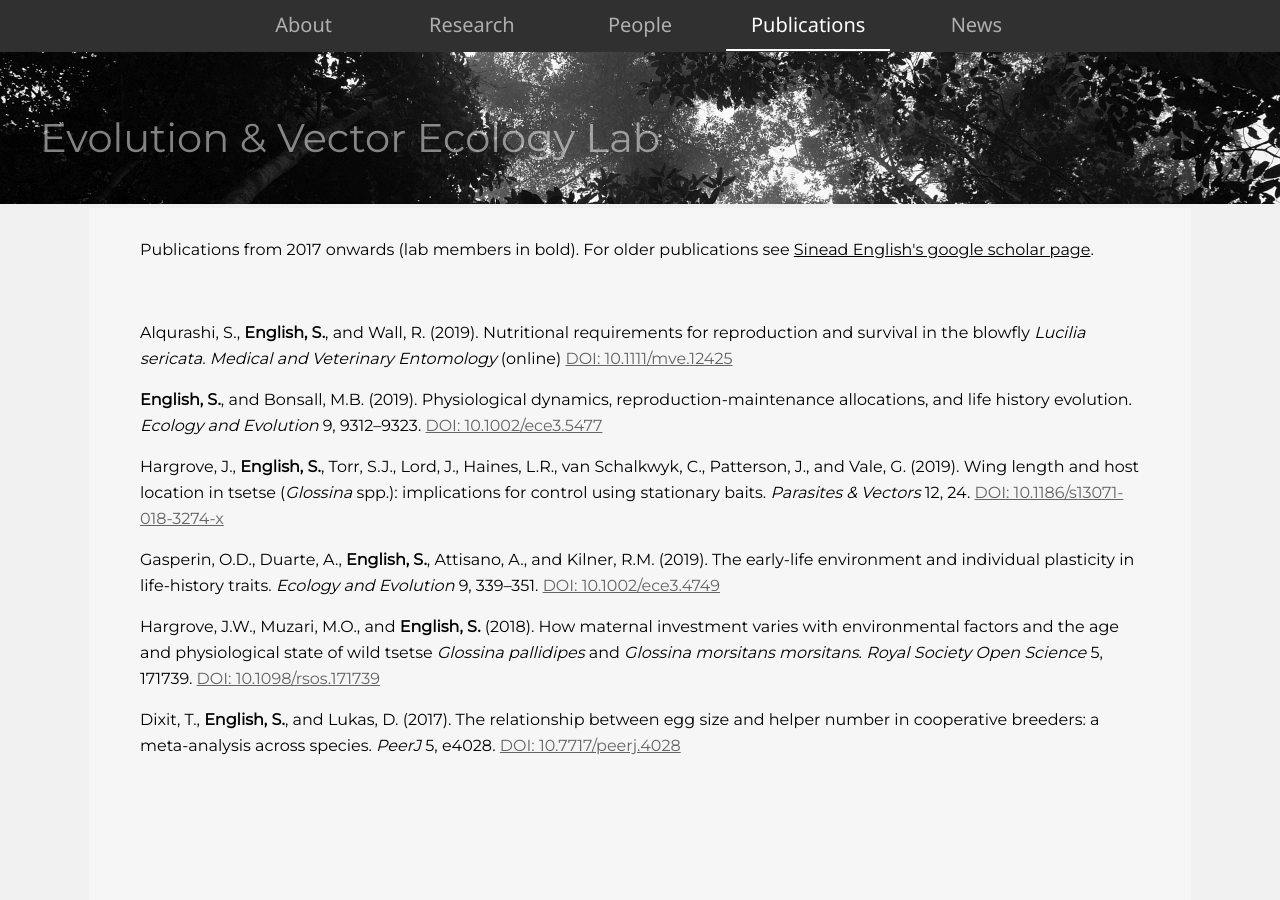
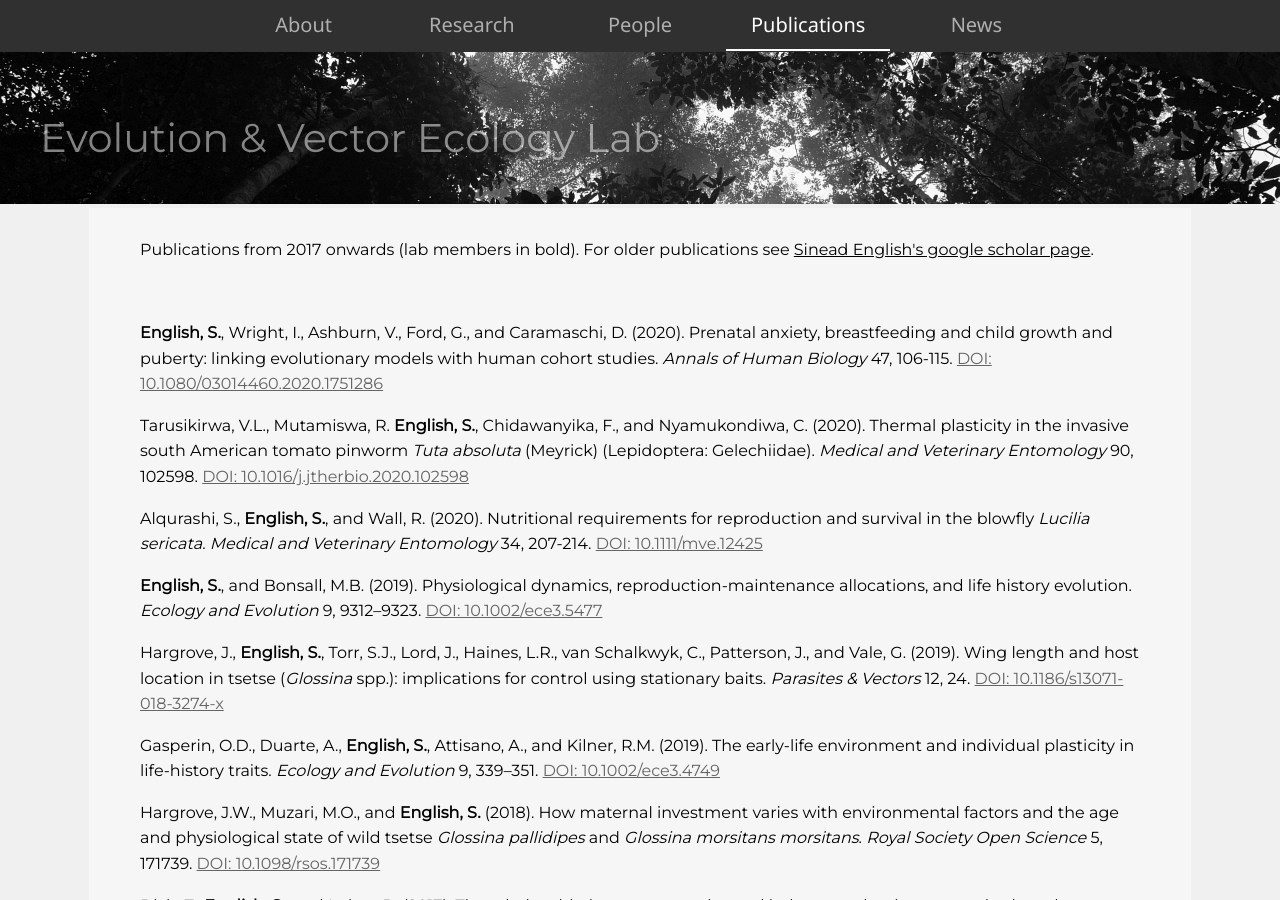
Before and after one commit to evelab/evelab.github.io, a Jekyll site: the page built from publications.html, in a window 1280 px wide and 900 px high. Built offline with Jekyll 4.4.1, drawn with Linux system fonts in a browser that asks for light colours.

Commit message:
Added new publications

```diff
--- a/publications.html
+++ b/publications.html
@@ -15,7 +15,11 @@ news: inactive
 
 <section class='publications'>
 
-  <p>Alqurashi, S., <b>English, S.</b>, and Wall, R. (2019). Nutritional requirements for reproduction and survival in the blowfly <i>Lucilia sericata</i>. <i>Medical and Veterinary Entomology</i> (online) <a href='https://doi.org/10.1111/mve.12425' target='_blank'>DOI: 10.1111/mve.12425</a></p>
+  <p><b>English, S.</b>, Wright, I., Ashburn, V., Ford, G., and Caramaschi, D. (2020). Prenatal anxiety, breastfeeding and child growth and puberty: linking evolutionary models with human cohort studies. <i>Annals of Human Biology</i> 47, 106-115. <a href='https://doi.org/10.1080/03014460.2020.1751286' target='_blank'>DOI: 10.1080/03014460.2020.1751286</a></p>
+
+  <p>Tarusikirwa, V.L., Mutamiswa, R. <b>English, S.</b>, Chidawanyika, F., and Nyamukondiwa, C. (2020). Thermal plasticity in the invasive south American tomato pinworm <i>Tuta absoluta</i> (Meyrick) (Lepidoptera: Gelechiidae). <i>Medical and Veterinary Entomology</i> 90, 102598. <a href='https://doi.org/10.1016/j.jtherbio.2020.102598' target='_blank'>DOI: 10.1016/j.jtherbio.2020.102598</a></p>
+
+  <p>Alqurashi, S., <b>English, S.</b>, and Wall, R. (2020). Nutritional requirements for reproduction and survival in the blowfly <i>Lucilia sericata</i>. <i>Medical and Veterinary Entomology</i> 34, 207-214. <a href='https://doi.org/10.1111/mve.12425' target='_blank'>DOI: 10.1111/mve.12425</a></p>
 
   <p><b>English, S.</b>, and Bonsall, M.B. (2019). Physiological dynamics, reproduction-maintenance allocations, and life history evolution. <i>Ecology and Evolution</i> 9, 9312–9323. <a href='https://doi.org/10.1002/ece3.5477' target='_blank'>DOI: 10.1002/ece3.5477</a></p>
 
```
